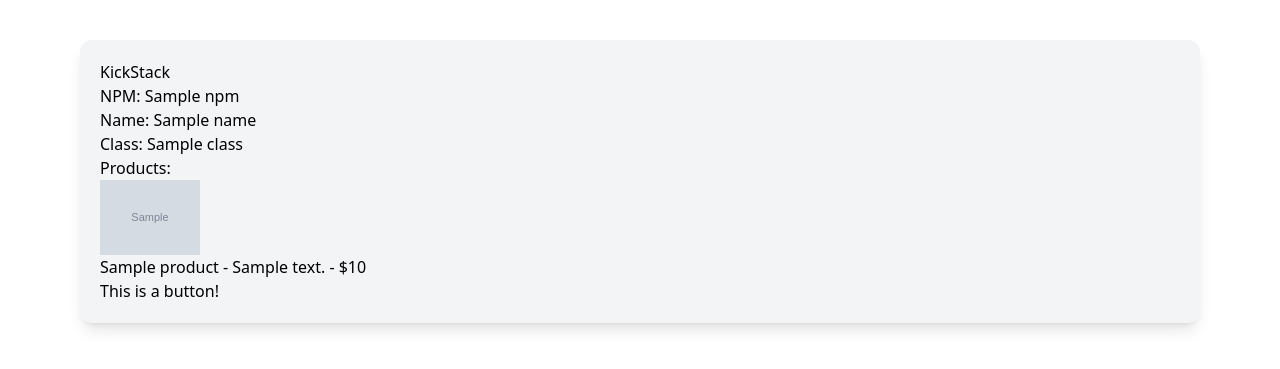
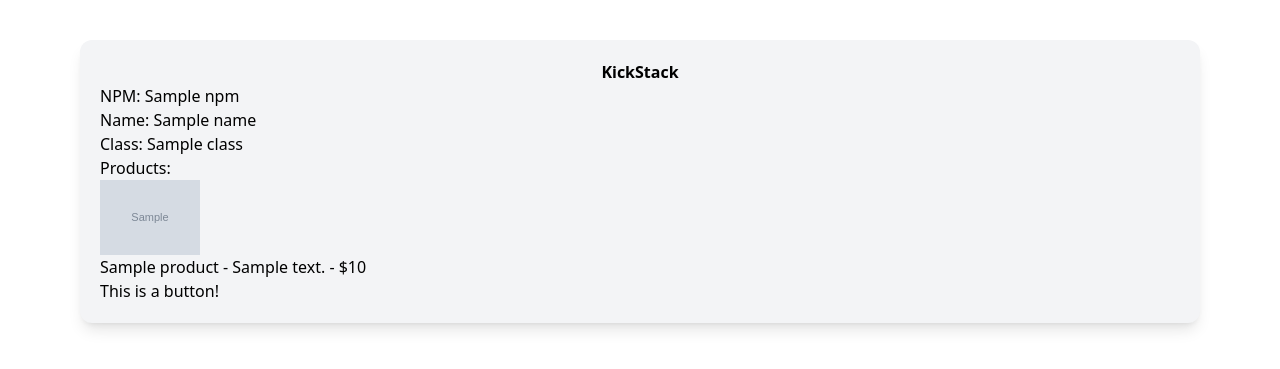
Before and after one commit to kevincornellius/kick-stack, a Django app: template main/templates/main.html in a window 1280 px wide. Shown: the top 369 px of the page. Run offline with Django 5.2, Linux system fonts and the light colour scheme; tables that the repository leaves empty hold one stand-in row (values such as "Sample post"); the template is opened without the code that fills it: values that come from a table or form of the project are taken from there, most other values are stand-ins (such as "Sample title", 1, 10 or a date in 2020); grey boxes marked "Sample" are stand-in pictures; parts of the project's set-up code (start-up, migrations or seed data) failed here and were passed over; some libraries are stand-ins or nearby versions.

Commit message:
feat: readme & small html change

```diff
--- a/main/templates/main.html
+++ b/main/templates/main.html
@@ -10,7 +10,7 @@
   </head>
   <body>
     <div class="mx-20 my-10 bg-gray-100 p-5 rounded-xl shadow-lg ">
-        <h1>KickStack</h1>
+        <h1 class="flex justify-center items-center w-full font-bold">KickStack</h1>
         <p>NPM: {{ npm }}</p>
         <p>Name: {{ name }}</p>
         <p>Class: {{ class }}</p>
```
Also changed, not shown: README.md (added).
